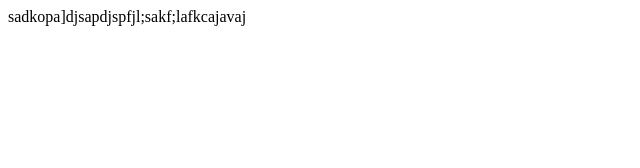
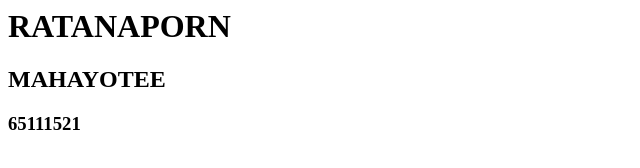
Before and after one commit to Rtnpb/CE341_ID1521, a plain HTML site: page index.html in a window 1280 px wide. Shown: the whole page, without its empty margins (0-640 px from the left). Drawn offline with Linux system fonts and the light colour scheme.

Commit message:
Update index.html

```diff
--- a/index.html
+++ b/index.html
@@ -1 +1,3 @@
-sadkopa]djsapdjspfjl;sakf;lafkcajavaj
+<h1>RATANAPORN</h1>
+<h2>MAHAYOTEE</h2>
+<h3>65111521</h3>
```
